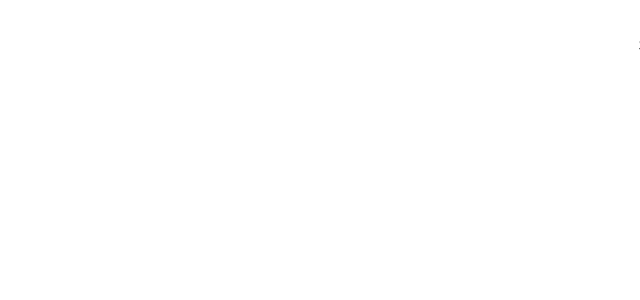
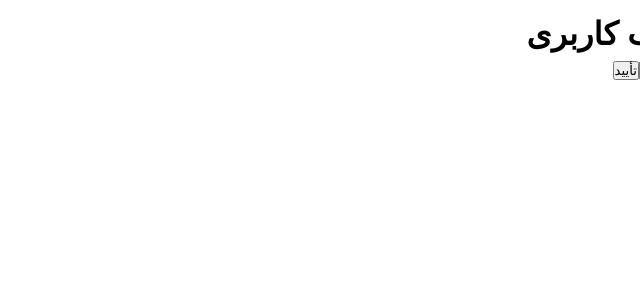
Before and after one commit to ramin-kp/divar-project, a React (Vite) app: page /auth in a window 1280 px wide. Shown: the top 300 px of the page, without its empty margins (640-1280 px from the left). Built offline with nearby package versions, Linux system fonts and the light colour scheme.

Commit message:
developing auth page

```diff
--- a/package.json
+++ b/package.json
@@ -13,7 +13,8 @@
     "axios": "^1.6.7",
     "react": "^18.2.0",
     "react-dom": "^18.2.0",
-    "react-router-dom": "^6.21.3"
+    "react-router-dom": "^6.21.3",
+    "react-toastify": "^10.0.4"
   },
   "devDependencies": {
     "@types/react": "^18.2.15",
--- a/src/components/templates/CheckOtpForm.jsx
+++ b/src/components/templates/CheckOtpForm.jsx
@@ -1,9 +1,36 @@
-import React from 'react'
+import { ToastContainer } from "react-toastify";
+import "react-toastify/dist/ReactToastify.css";
 
-function CheckOtpForm() {
+import { postPhoneNumber } from "../../services/auth";
+import customToast from "../../utils/toast";
+
+function CheckOtpForm({ mobile, setMobile, setStep }) {
+  const submitHandler = async (event) => {
+    event.preventDefault();
+    if (mobile.length !== 11) {
+      customToast("error", "شماره موبایل خود را به صورت صحیح وارد کنید");
+      return;
+    } else {
+      await postPhoneNumber(mobile, setStep);
+    }
+  };
   return (
-    <div>template</div>
-  )
+    <>
+      <form onSubmit={submitHandler}>
+        <h1>ورود به حساب کاربری</h1>
+        <input
+          type="text"
+          placeholder="شماره موبایل  خود را وارد"
+          value={mobile}
+          onChange={(e) => {
+            setMobile(e.target.value);
+          }}
+        />
+        <button type="submit">تأیید</button>
+      </form>
+      <ToastContainer />
+    </>
+  );
 }
 
-export default CheckOtpForm
+export default CheckOtpForm;
--- a/src/components/templates/SendOtpForm.jsx
+++ b/src/components/templates/SendOtpForm.jsx
@@ -1,7 +1,24 @@
 import React from "react";
+import { postCodeNumber } from "../../services/auth";
 
-function SendOtpForm() {
-  return <div>SendOtpForm</div>;
+function SendOtpForm({ setStep, code, setCode, mobile }) {
+  const onSubmit = async (event) => {
+    event.preventDefault();
+    await postCodeNumber(code, mobile);
+  };
+  return (
+    <form onSubmit={onSubmit}>
+      <h1>کد تایید خود را وارد کنید.</h1>
+      <input
+        type="text"
+        placeholder="کد تایید را وارد کنید"
+        value={code}
+        onChange={(e) => setCode(e.target.value)}
+      />
+      <button type="submit">تایید</button>
+      <button onClick={() => setStep(1)}>تغییر شماره موبایل</button>
+    </form>
+  );
 }
 
 export default SendOtpForm;
--- a/src/pages/Auth.jsx
+++ b/src/pages/Auth.jsx
@@ -1,12 +1,19 @@
-import React from "react";
+import React, { useState } from "react";
 import CheckOtpForm from "../components/templates/CheckOtpForm";
 import SendOtpForm from "../components/templates/SendOtpForm";
 
 function Auth() {
+  const [step, setStep] = useState(1);
+  const [mobile, setMobile] = useState("");
+  const [code, setCode] = useState("");
   return (
     <div>
-      <CheckOtpForm />
-      <SendOtpForm />
+      {step === 1 && (
+        <CheckOtpForm mobile={mobile} setMobile={setMobile} setStep={setStep} />
+      )}
+      {step === 2 && (
+        <SendOtpForm setStep={setStep} code={code} setCode={setCode} mobile={mobile}/>
+      )}
     </div>
   );
 }
--- /dev/null
+++ b/src/services/auth.js
@@ -0,0 +1,27 @@
+import api from "../configs/api";
+import customToast from "../utils/toast";
+
+const postPhoneNumber = async (mobile, setStep) => {
+  try {
+    const sendMobileNumber = await api.post("/auth/send-otp", { mobile });
+    console.log(sendMobileNumber);
+    setStep(2);
+  } catch (error) {
+    customToast("error", "مشکلی پیش آمده لطفا بعدا دوباره امتحان کنید");
+  }
+};
+
+const postCodeNumber = async (code, mobile) => {
+  try {
+    const sendCode = await api.post("/auth/check-otp", { code, mobile });
+    console.log(sendCode);
+    if (sendCode.status === 200) {
+      customToast("success", "با موفقیت وارد شدید");
+    } else {
+      customToast("error", "مدت زمان کد تایید به پایان رسیده است");
+    }
+  } catch (error) {
+    customToast("error", "لطفا بعدا دوباره امتحان کنید");
+  }
+};
+export { postPhoneNumber, postCodeNumber };
--- a/src/styles/index.css
+++ b/src/styles/index.css
@@ -23,4 +23,10 @@
 select,
 input {
   font-family: inherit;
+  outline: none;
 }
+.Toastify__toast-body {
+  font-family: "vazir";
+  font-weight: 400;
+  text-align: right;
+}
--- /dev/null
+++ b/src/utils/toast.js
@@ -0,0 +1,15 @@
+import { toast } from "react-toastify";
+const customToast = (type, text) => {
+  if (type === "success") {
+    toast.success(`${text}`, {
+      theme: "colored",
+    });
+  } else if (type === "error") {
+    toast.error(`${text}`, {
+      theme: "colored",
+      pauseOnHover: false,
+    });
+  }
+};
+
+export default customToast;
```
Also changed, not shown: 1 other file (tests, documents, lock files or other folders).
